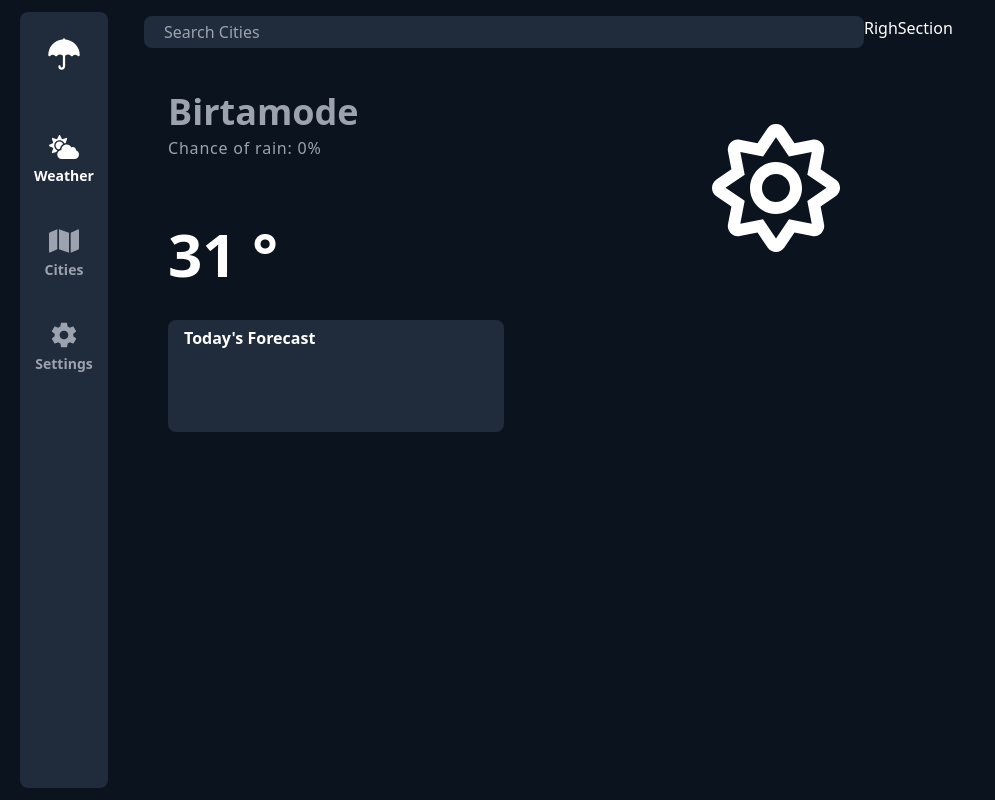
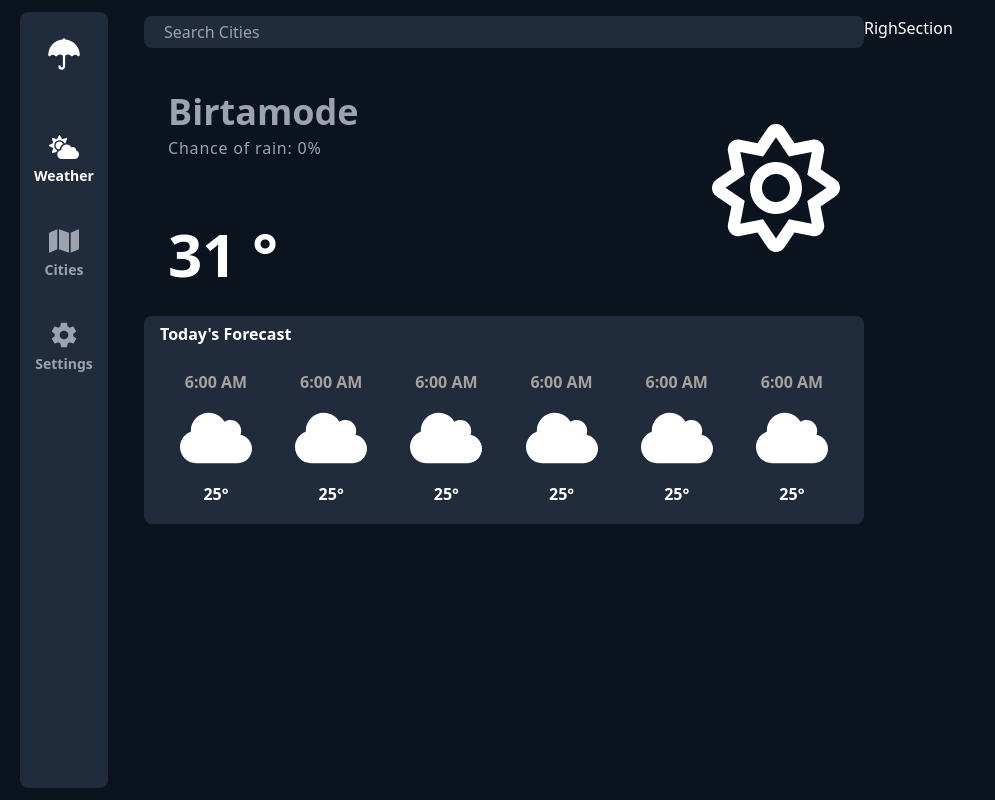
Before and after one commit to puzzaney/weather-app, a React (Vite) app: page /weather in a window 1280 px wide. Shown: the whole page, without its empty margins (0-995 px from the left). Built offline with nearby package versions, Linux system fonts and the light colour scheme.

Commit message:
Added forecast section

```diff
--- /dev/null
+++ b/src/ui/ForecastElement.jsx
@@ -0,0 +1,14 @@
+import { FaCloud } from 'react-icons/fa';
+
+function ForecastElement() {
+  return (
+    <div className="flex flex-col items-center mx-5 mt-6 gap-2 ">
+      <p className="font-semibold text-stone-400">6:00 AM</p>
+      <div className="text-7xl">
+        <FaCloud />
+      </div>
+      <p className="font-semibold">25&deg;</p>
+    </div>
+  );
+}
+export default ForecastElement;
--- a/src/ui/Sidebar.jsx
+++ b/src/ui/Sidebar.jsx
@@ -5,7 +5,7 @@ import { IoMdSettings } from 'react-icons/io';
 
 function Sidebar() {
   return (
-    <div className="bg-[#202B3B] mx-5 my-3 rounded-lg flex flex-col items-center py-6">
+    <div className="hidden md:flex bg-[#202B3B] mx-5 my-3 rounded-lg  flex-col items-center py-6">
       <div className="text-white text-4xl">
         <IoUmbrella />
       </div>
--- a/src/ui/WeatherMain.jsx
+++ b/src/ui/WeatherMain.jsx
@@ -1,5 +1,6 @@
 import { useState } from 'react';
 import { FaRegSun } from 'react-icons/fa';
+import ForecastElement from './ForecastElement';
 
 function WeatherMain() {
   const [city, setCity] = useState('');
@@ -7,7 +8,7 @@ function WeatherMain() {
   return (
     <div>
       <input
-        className="rounded-lg w-full bg-secondary h-8 px-5 active:ring-0"
+        className="rounded-lg w-full bg-secondary h-8 px-5 "
         placeholder="Search Cities"
         onChange={(e) => setCity(e.target.value)}
         value={city}
@@ -25,8 +26,16 @@ function WeatherMain() {
         <div className=" text-9xl justify-self-end ">
           <FaRegSun />
         </div>
-        <div className="bg-secondary mt-9 px-4 pt-1.5 h-28 rounded-lg">
-          <h5 className="font-semibold">Today's Forecast</h5>
+      </div>
+      <div className="bg-secondary mt-8 px-4  pt-1.5 h-52 rounded-lg flex flex-col justify-start">
+        <h5 className="font-semibold">Today's Forecast</h5>
+        <div className="flex justify-between">
+          <ForecastElement />
+          <ForecastElement />
+          <ForecastElement />
+          <ForecastElement />
+          <ForecastElement />
+          <ForecastElement />
         </div>
       </div>
     </div>
```
